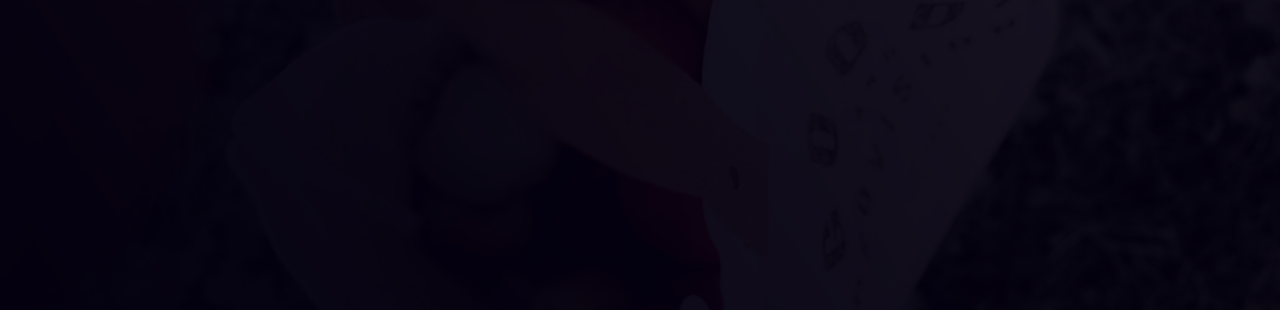
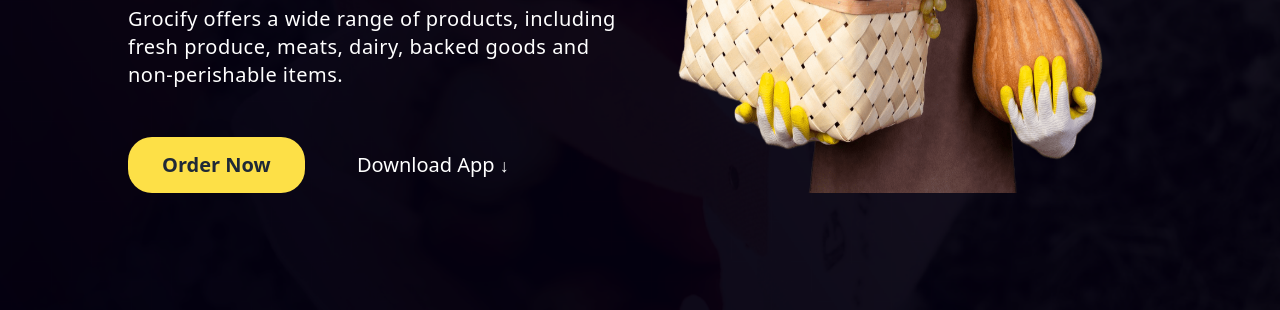
Before and after one commit to MartinFlischman/grocify, a plain HTML site: page index.html in a window 1280 px wide. Shown: the part 490-800 px from the top of the page. Drawn offline with nearby package versions, Linux system fonts and the light colour scheme.

Commit message:
Hero section
feat: add hero text and image

refactor: style text, buttons and image

```diff
--- a/index.html
+++ b/index.html
@@ -24,6 +24,31 @@
                     <img src="./images/cart.png" alt="A shopping bag" class="w-6 cursor-pointer">
                 </div>
             </nav>
+
+            <div class="mx-4 flex justify-between">
+                <div class="text-white mt-48">
+                    <h1 class="text-6xl font-semibold leading-tight max-w-xl">Groceries<br> delivered in 15 mins</h1>
+                    <p class="mt-6 max-w-lg text-xl font-extralight tracking-wide">Grocify offers a wide range of
+                        products, including fresh produce, meats, dairy, backed goods and non-perishable items.
+                    </p>
+
+                    <div class="mt-12">
+                        <a href="#"
+                            class="bg-yellow-300 rounded-3xl text-xl text-gray-800 font-bold inline-block px-8 py-3 mr-4 border-2 border-transparent
+                                        hover:bg-transparent hover:border-solid hover:border-yellow-300 hover:text-white">
+                            Order Now
+                        </a>
+                        <a href="#"
+                            class="text-white px-8 py-3 text-xl hover:border-2 hover:border-yellow-300 hover:rounded-3xl">Download
+                            App
+                            <span class="text-lg inline-block">&darr;</span></a>
+                    </div>
+                </div>
+
+                <img src="./images/grocery-image.png"
+                    alt="A man wearing a straw hat, holding a basket full of fruit and vegetables in his one hand and a pumpkin in the other"
+                    class="w-full xl:w-1/2 mt-16">
+            </div>
         </div>
     </div>
 </body>
```
